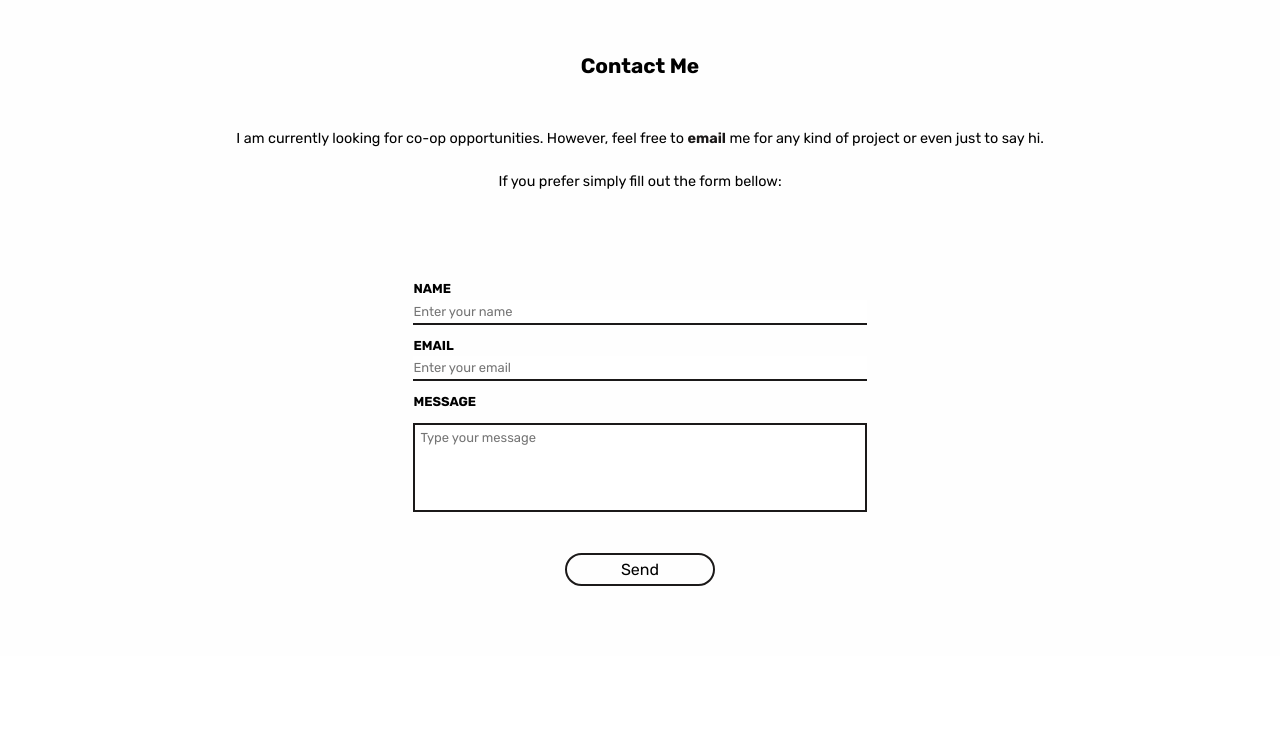
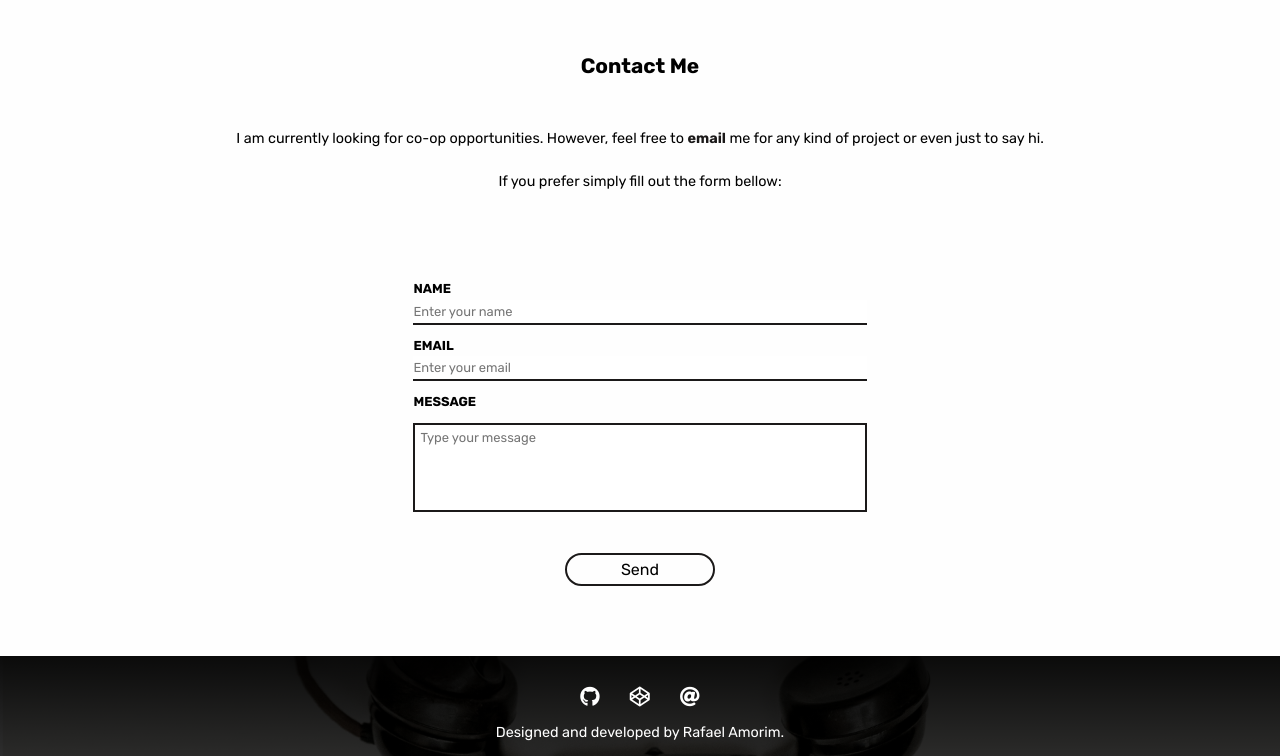
Before and after one commit to rafAmorim8/personalWebsite, a PHP site: page / in a window 1280 px wide. Shown: the part 1688-2444 px from the top of the page. Before the commit the page ends 2274 px from the top, so only its background shows below. Run offline with PHP 8.4, Linux system fonts and the light colour scheme.

Commit message:
Adds footer code and styles

```diff
--- a/index.html
+++ b/index.html
@@ -146,6 +146,16 @@
         </form>
       </div>
     </section>
+    <footer>
+      <div class="overlay">
+        <div class="footer-icons">
+          <a href="https://github.com/rafAmorim8"><i class="fab fa-github"></i></a>
+          <a href="https://codepen.io/RafAmorim"><i class="fab fa-codepen"></i></a>
+          <a href="mailto:raff.code@gmail.com"><i class="fas fa-at"></i></a>
+        </div>
+        <p><a href="https://github.com/rafAmorim8/personalWebsite">Designed and developed by Rafael Amorim.</a></p>
+      </div>
+    </footer>
   </div>
   <script src="./src/js/script.js" type="text/javascript"></script>
 </body>
--- /dev/null
+++ b/src/styles/_footer.scss
@@ -0,0 +1,43 @@
+footer {
+  height: 100px;
+  background-image: url("../img/bg-footer.jpg");
+  background-position: center;
+  background-size: cover;
+  position: relative;
+  z-index: 0;
+
+  .overlay {
+    display: flex;
+    flex-direction: column;
+    justify-content: center;
+    align-items: center;
+
+    .footer-icons {
+      display: flex;
+      z-index: 2;
+
+      i {
+        color: #FFF;
+        padding: 15px;
+        font-size: 20px;
+
+        &:hover {
+          color: $color-pink;
+        }
+      }
+    }
+
+    p {
+      a {
+        text-decoration: none;
+        color: #fff;
+        font-size: .9em;
+
+        &:hover {
+          color: $color-pink;
+        }
+      }
+    }
+  }
+
+}
--- a/src/styles/main.css
+++ b/src/styles/main.css
@@ -621,4 +621,56 @@ header .header-info .head-description {
     width: 60%;
   }
 }
+
+footer {
+  height: 100px;
+  background-image: url("../img/bg-footer.jpg");
+  background-position: center;
+  background-size: cover;
+  position: relative;
+  z-index: 0;
+}
+
+footer .overlay {
+  display: -webkit-box;
+  display: -ms-flexbox;
+  display: flex;
+  -webkit-box-orient: vertical;
+  -webkit-box-direction: normal;
+      -ms-flex-direction: column;
+          flex-direction: column;
+  -webkit-box-pack: center;
+      -ms-flex-pack: center;
+          justify-content: center;
+  -webkit-box-align: center;
+      -ms-flex-align: center;
+          align-items: center;
+}
+
+footer .overlay .footer-icons {
+  display: -webkit-box;
+  display: -ms-flexbox;
+  display: flex;
+  z-index: 2;
+}
+
+footer .overlay .footer-icons i {
+  color: #FFF;
+  padding: 15px;
+  font-size: 20px;
+}
+
+footer .overlay .footer-icons i:hover {
+  color: #2EFFD9;
+}
+
+footer .overlay p a {
+  text-decoration: none;
+  color: #fff;
+  font-size: .9em;
+}
+
+footer .overlay p a:hover {
+  color: #2EFFD9;
+}
 /*# sourceMappingURL=main.css.map */
--- a/src/styles/main.scss
+++ b/src/styles/main.scss
@@ -5,3 +5,4 @@
 @import 'about';
 @import 'portfolio';
 @import 'contact';
+@import 'footer';
```
Also changed, not shown: 1 other file.
